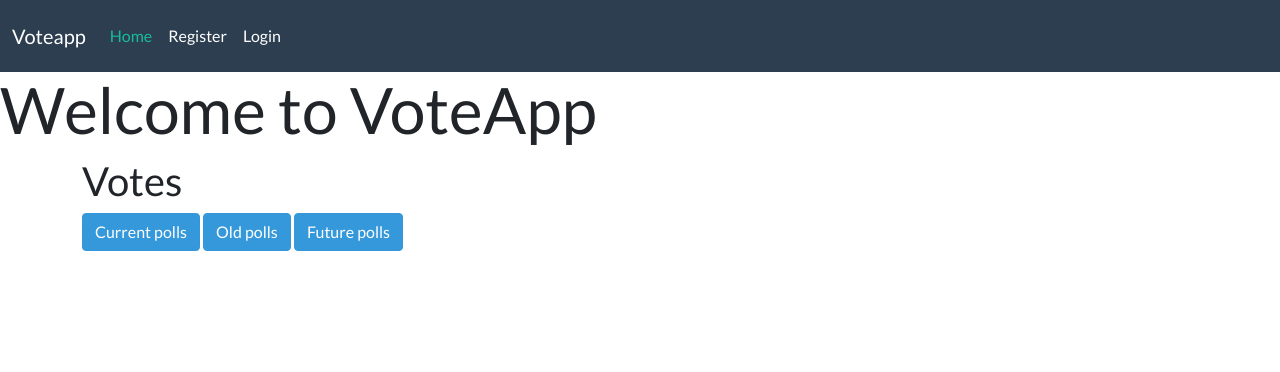
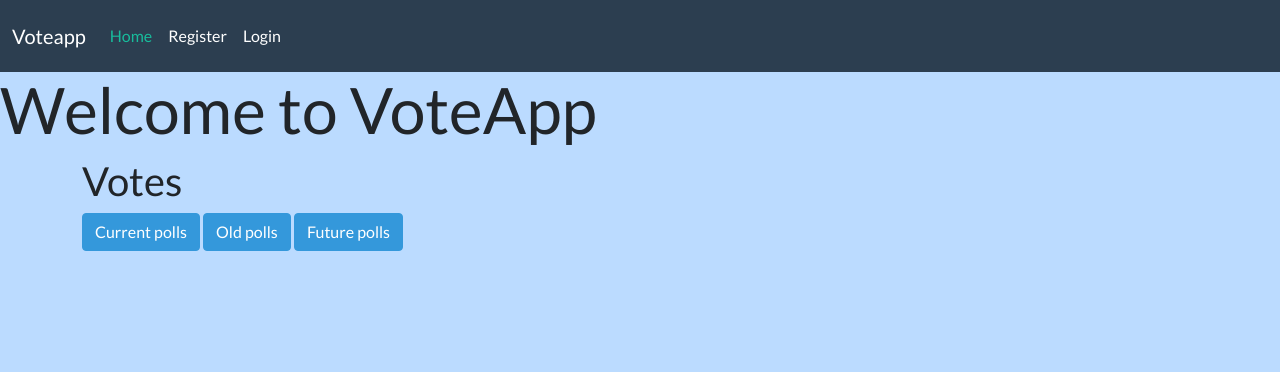
Before and after one commit to koodari-vill3/aanestys, a PHP site: page /index.php in a window 1280 px wide. Shown: the top 372 px of the page. Run offline with PHP 8.4, Linux system fonts and the light colour scheme; data that the repository does not hold is empty.

Commit message:
background color

```diff
--- a/css/custom.css
+++ b/css/custom.css
@@ -1,3 +1,5 @@
 #votesUl {
     cursor: pointer;
 }
+
+body {background-color: rgb(187, 219, 255);}
```
